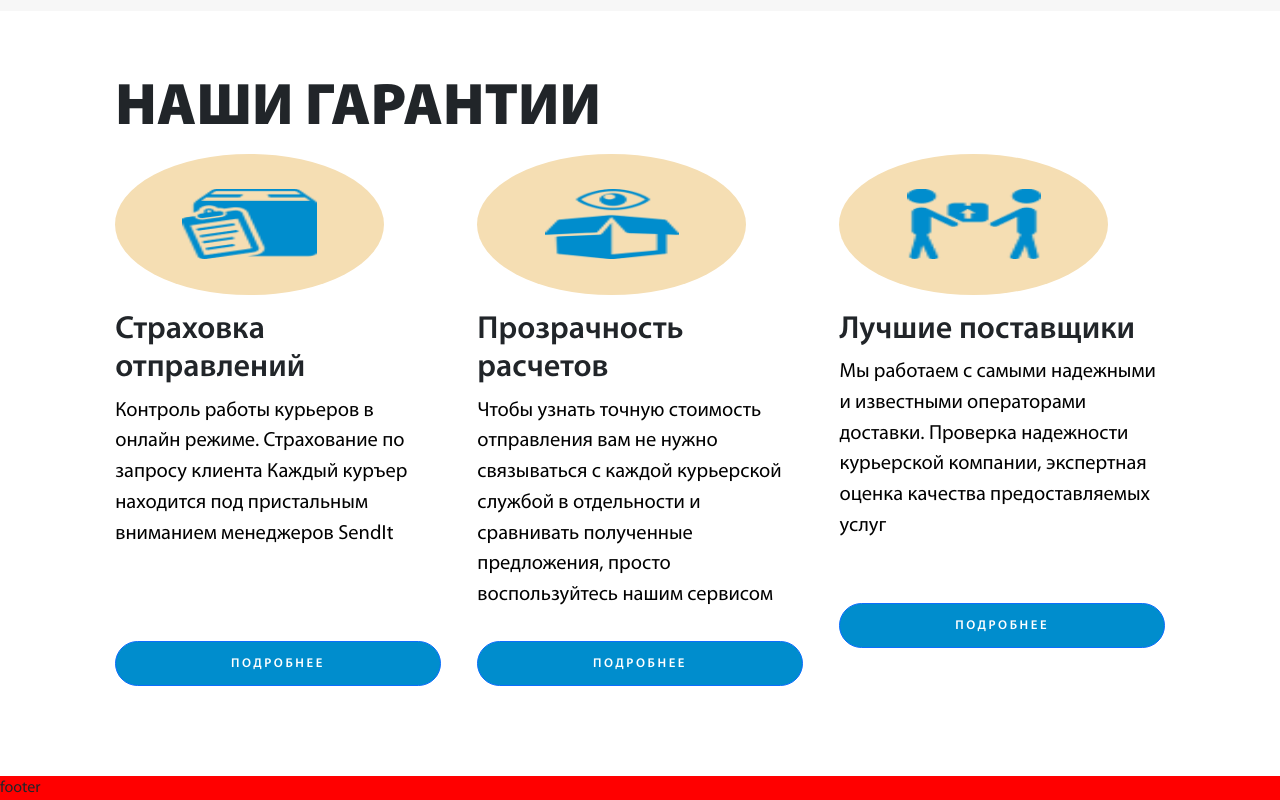
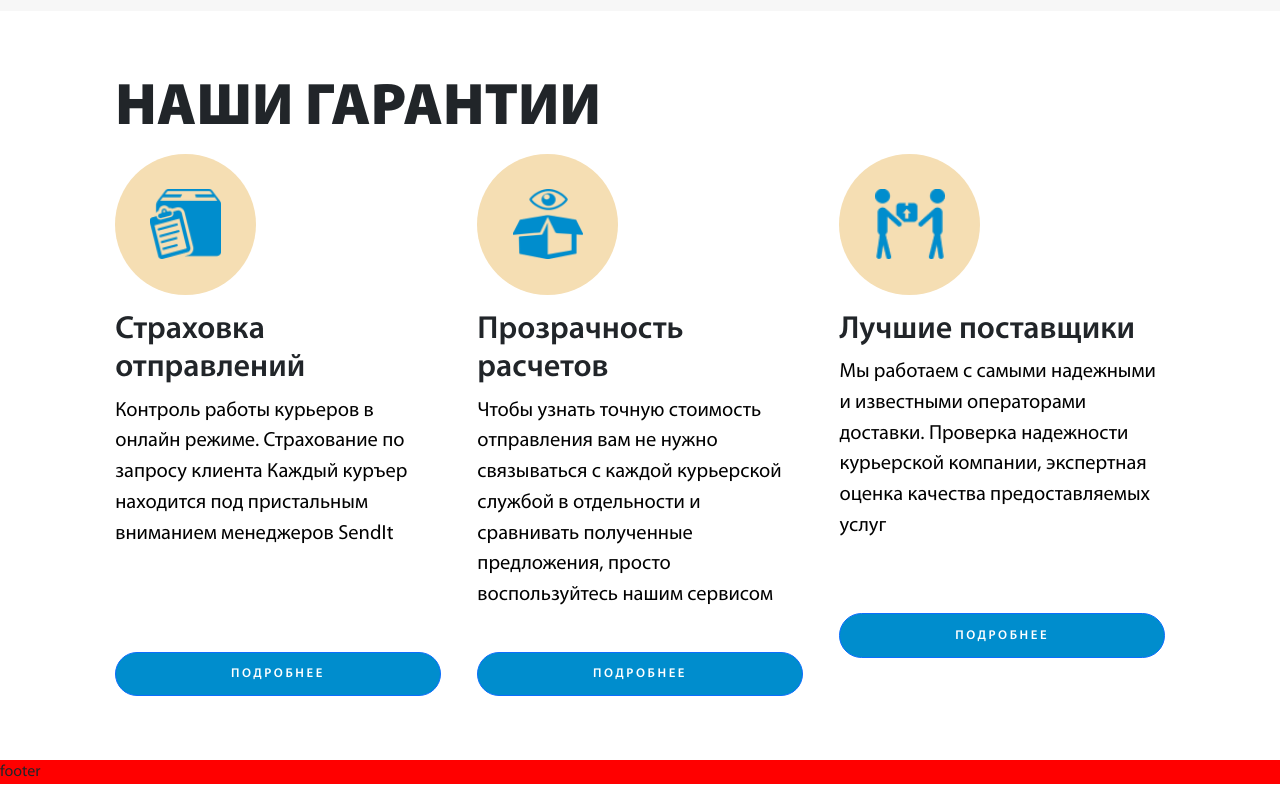
Before and after one commit to nikita1984/sendiIt, a website: page index.html in a window 1280 px wide. Shown: the part 3409-4209 px from the top of the page. Drawn offline with nearby package versions, Linux system fonts and the light colour scheme.

Commit message:
guarantee-section for tablet created

```diff
--- a/sass/_after-main.sass
+++ b/sass/_after-main.sass
@@ -363,6 +363,7 @@
     justify-content: space-evenly
     align-items: center
     @media screen and (min-width: 768px)
+        min-width: inherit
         width: 12.5vw
         height: 12.5vw
     @media screen and (min-width: 1024px)
@@ -381,7 +382,7 @@
         font-size: 2.5vw
 .guarantees__sliders-body
     @media screen and (min-width: 768px)
-        height: 24.7vw
+        height: 23.5vw
         display: flex
         flex-direction: column
         justify-content: space-between
@@ -396,3 +397,4 @@
     margin: 2vw 0
     @media screen and (min-width: 768px)
         width: 100%
+        margin: inherit
```
Also changed, not shown: styles/style.css, 1 other file.
